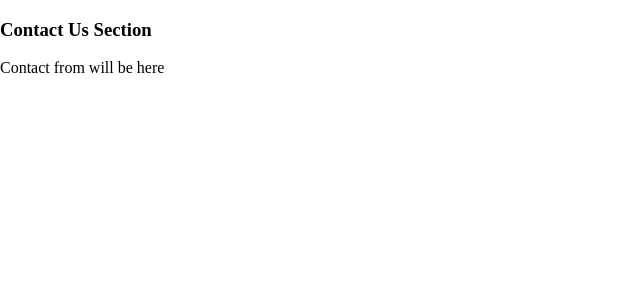
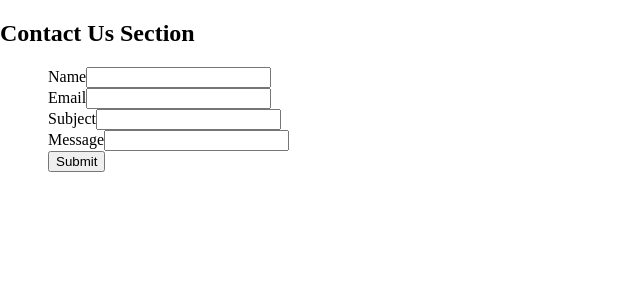
Before and after one commit to AcidBurnHen/palmaservice, a Next.js app: page /components/Contact in a window 1280 px wide. Shown: the top 300 px of the page, without its empty margins (0-640 px from the left). Built offline with nearby package versions, Linux system fonts and the light colour scheme.

Commit message:
Completed functionality for contact form using nodemailer

```diff
--- a/package.json
+++ b/package.json
@@ -12,7 +12,9 @@
   "author": "",
   "license": "ISC",
   "dependencies": {
+    "dotenv": "^16.0.0",
     "next": "^12.1.5",
+    "nodemailer": "^6.7.3",
     "react": "^18.0.0",
     "react-dom": "^18.0.0",
     "react-icons": "^4.3.1",
--- /dev/null
+++ b/pages/api/contact.js
@@ -0,0 +1,38 @@
+import nodemailer from "nodemailer";
+require("dotenv").config();
+
+const PASS = process.env.password;
+
+export default function (req, res) {
+  const transporter = nodemailer.createTransport({
+    port: 465,
+    host: "smtp.gmail.com",
+    auth: {
+      user: "palmaservicemailer@gmail.com",
+      pass: PASS
+    },
+    secure: true
+  });
+
+  const body = req.body;
+
+  const mail = {
+    from: body.email,
+    sender: body.email,
+    to: "info@palmaservice.net",
+    subject: body.subject + " sent by " + body.name,
+    replyTo: body.email,
+    inReplyTo: body.name,
+    text: body.message
+  };
+
+  transporter.sendMail(mail, (err, info) => {
+    if (err) {
+      console.log(err);
+    } else {
+      console.log(info);
+    }
+  });
+
+  res.status(200);
+}
--- a/pages/components/Contact.js
+++ b/pages/components/Contact.js
@@ -1,8 +1,84 @@
+import { useState } from "react";
+
 const Contact = () => {
+  const [name, setName] = useState("");
+  const [email, setEmail] = useState("");
+  const [subject, setSubject] = useState("");
+  const [message, setMessage] = useState("");
+  const [submitted, setSubmitted] = useState(false);
+
+  const handleName = e => {
+    setName(e.target.value);
+  };
+
+  const handleEmail = e => {
+    setEmail(e.target.value);
+  };
+
+  const handleSubject = e => {
+    setSubject(e.target.value);
+  };
+
+  const handleMessage = e => {
+    setMessage(e.target.value);
+  };
+
+  const handleSubmit = e => {
+    e.preventDefault();
+    console.log("sending");
+
+    let data = {
+      name,
+      email,
+      subject,
+      message
+    };
+
+    fetch("/api/contact", {
+      method: "POST",
+      headers: {
+        Accept: "application/json, text/plain, */*",
+        "Content-Type": "application/json"
+      },
+      body: JSON.stringify(data)
+    }).then(res => {
+      console.log("Response received");
+      if (res.status === 200) {
+        console.log("Response succeeded!");
+        setSubmitted(true);
+        setName("");
+        setEmail("");
+        setBody("");
+      }
+    });
+  };
+
   return (
-    <div id="contact">
-      <h3>Contact Us Section</h3>
-      <p>Contact from will be here</p>
+    <div id="contact" className="contact-us">
+      <div className="contact-us__title">
+        <h2>Contact Us Section</h2>
+      </div>
+      <div className="contact-us__form-container wrapper">
+        <form className="contact-us__form">
+          <div className="contact-us__section">
+            <label htmlFor="name">Name</label>
+            <input onChange={handleName} type="text" name="name" />
+          </div>
+          <div className="contact-us__section">
+            <label htmlFor="email">Email</label>
+            <input onChange={handleEmail} type="email" name="email" />
+          </div>
+          <div className="contact-us__section">
+            <label htmlFor="subject">Subject</label>
+            <input onChange={handleSubject} type="text" name="subject" />
+          </div>
+          <div className="contact-us__section">
+            <label htmlFor="message">Message</label>
+            <input onChange={handleMessage} type="text" name="message" />
+          </div>
+          <input onClick={handleSubmit} type="submit" />
+        </form>
+      </div>
     </div>
   );
 };
```
Also changed, not shown: 2 other files (tests, documents, lock files or other folders).
